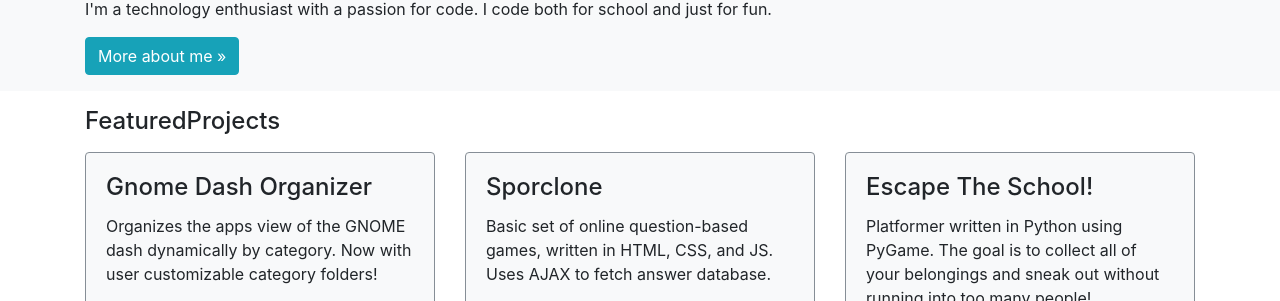
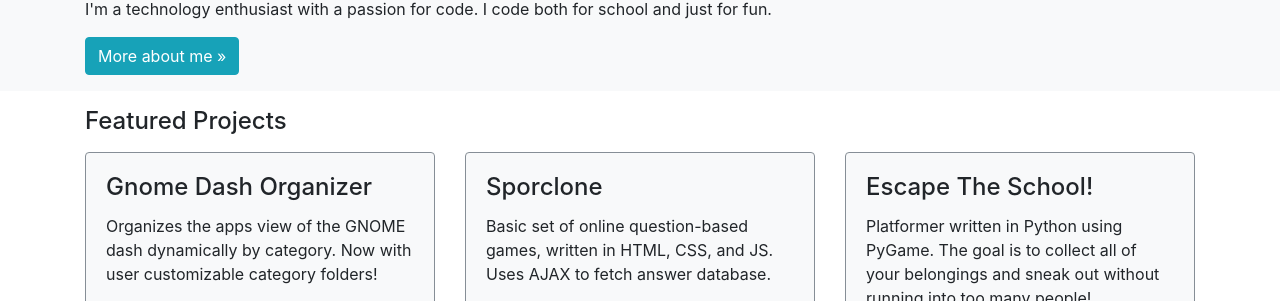
Before and after one commit to BenJetson/benjetson.github.io, a Jekyll site: the page built from index.html, in a window 1280 px wide. Shown: the part 429-730 px from the top of the page. Built offline with Jekyll 4.4.1, drawn with Linux system fonts in a browser that asks for light colours; nearby versions of some CDN libraries.

Commit message:
literally add one space that I forgot

```diff
--- a/index.html
+++ b/index.html
@@ -21,7 +21,7 @@ layout: boilerplate
 </section>
 <section class="bg-default py-3">
     <div class="container">
-        <h4>FeaturedProjects</h4>
+        <h4>Featured Projects</h4>
     </div>
     <div class="container mt-3">
         <div class="row">
```
